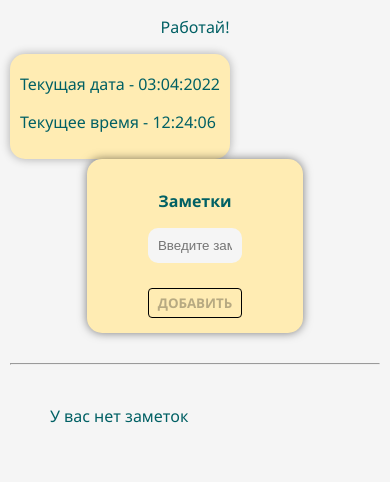
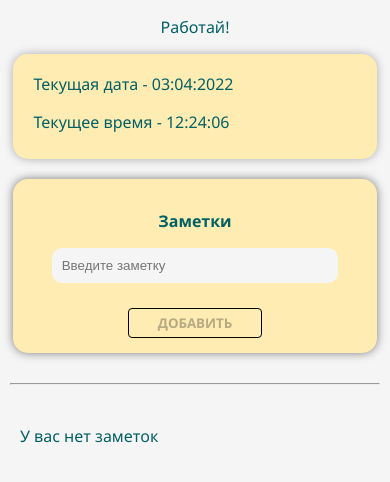
Before and after one commit to IgorUshakov05/note, a plain HTML site: page index.html in a window 390 px wide. Drawn offline with nearby package versions, Linux system fonts and the light colour scheme.

Commit message:
Add files via upload

```diff
--- a/style.css
+++ b/style.css
@@ -21,6 +21,7 @@ body {
     width: 50%;
     margin: auto;
     font-weight: bold;
+    margin-top: 20px;
     padding: 15px;
     box-shadow: 0 0 10px rgba(0, 0, 0, 0.5);
     border-radius: 15px;
@@ -120,3 +121,36 @@ display: block;
     margin-left: 40px;
     margin-top: 40px;
 }
+@media (max-width: 768px) {
+    .form {
+        width: 90%;
+        margin-top: 20px;
+    }
+    .form input {
+        width: 80%;
+
+    }
+    .form button {
+        width: 40%;
+    }
+    .datatime {
+        width: 90%;
+        padding-left: 20px;
+        margin: auto;
+    }
+    .lol {
+        padding-top: 15px;
+        width: 90%;
+        margin: auto;
+        margin-top: 20px;
+    }
+    ul {
+        padding-left: 0;
+    }
+    .delall {
+        margin-left: 10px;
+    }
+    .not {
+        margin-left: 10px;
+    }
+}
```
